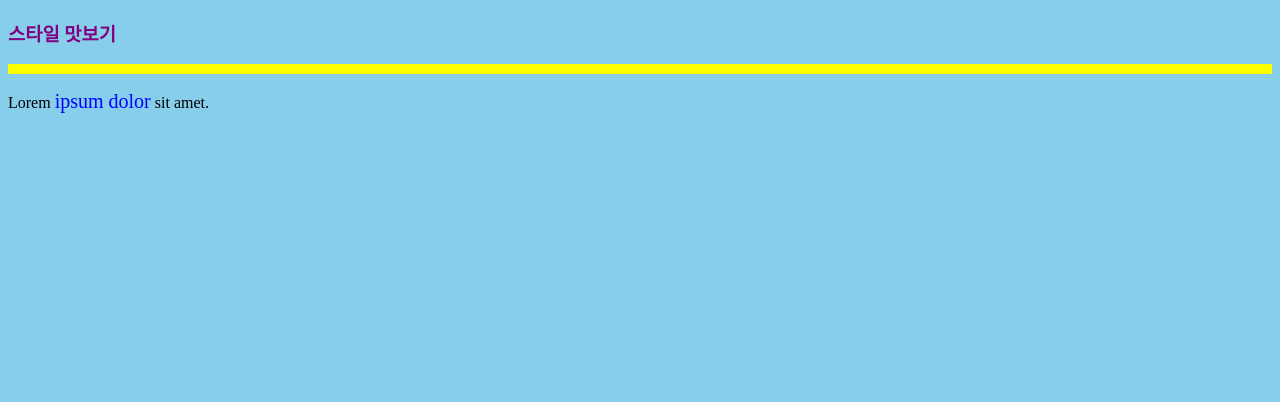
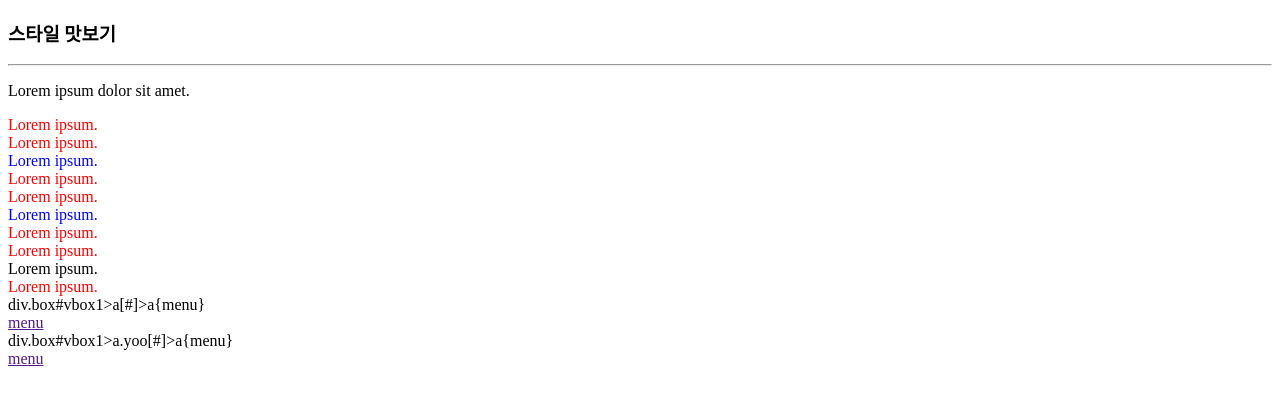
Before and after one commit to yoohyunsun-eng/web2019, a plain HTML site: page html/20191029/style.html in a window 1280 px wide. Drawn offline with Linux system fonts and the light colour scheme.

Commit message:
Update style.html

```diff
--- a/html/20191029/style.html
+++ b/html/20191029/style.html
@@ -4,8 +4,14 @@
 	<meta http-equiv="X-UA-Compatible" content="IE=Edge">
 	<meta charset="UTF-8">
 	<title>css</title>
-	<link rel="stylesheet" href="style.css">
+    <link rel="stylesheet" href="common.css">
+    <style>
+    	div{color:red;}/*tagselector*/
+    	div.box{color:blue;} /*class selector
+    	.box{color:blue;}*/
+    	div#vbox{color:black;} /*id selector* #vbox{color:black;}*/
 
+    </style>
 </head>
 <body>
 	<h3>스타일 맛보기</h3>
@@ -25,5 +31,23 @@
 	(div>lorem2)+(div>lorem2)
 	<div>Lorem ipsum.</div>
 	<div>Lorem ipsum.</div> -->
+
+
+	<div>Lorem ipsum.</div>
+	<div>Lorem ipsum.</div>
+	<div class="box">Lorem ipsum.</div>
+	<div>Lorem ipsum.</div>
+	<div>Lorem ipsum.</div>
+	<div class="box active yoo">Lorem ipsum.</div>
+	<div>Lorem ipsum.</div>
+	<div>Lorem ipsum.</div>
+	<div class="box" id="vbox">Lorem ipsum.</div>
+	<div>Lorem ipsum.</div>
+
+
+	div.box#vbox1>a[#]>a{menu}
+	<div class="box" id="vbox1"><a href="#"><a href="">menu</a></a></div>
+	div.box#vbox1>a.yoo[#]>a{menu}
+	<div class="box" id="vbox1"><a href="#" class="yoo"><a href="">menu</a></a></div>
 </body>
 </html>
```
